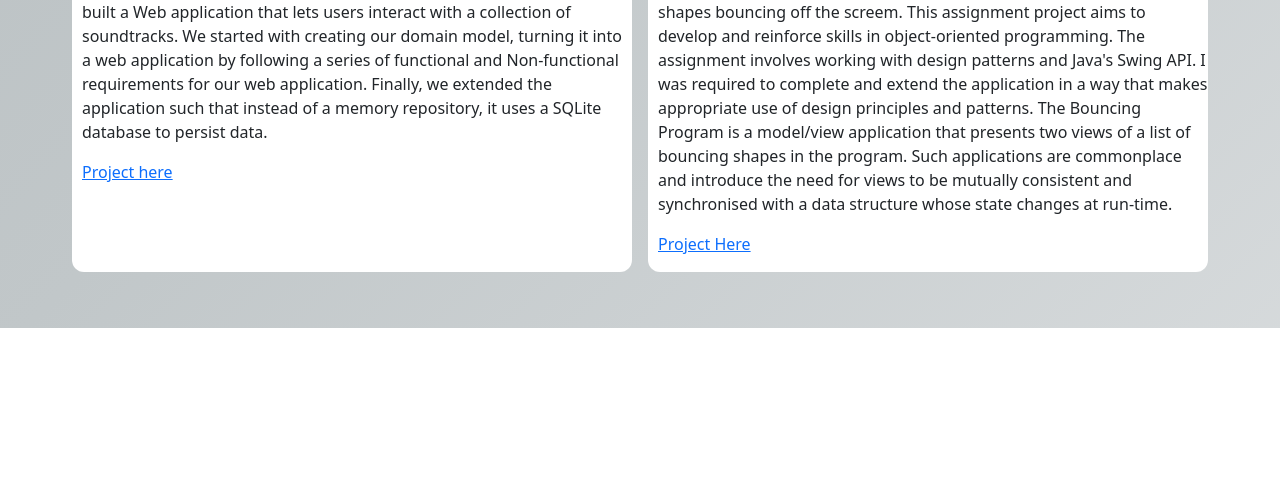
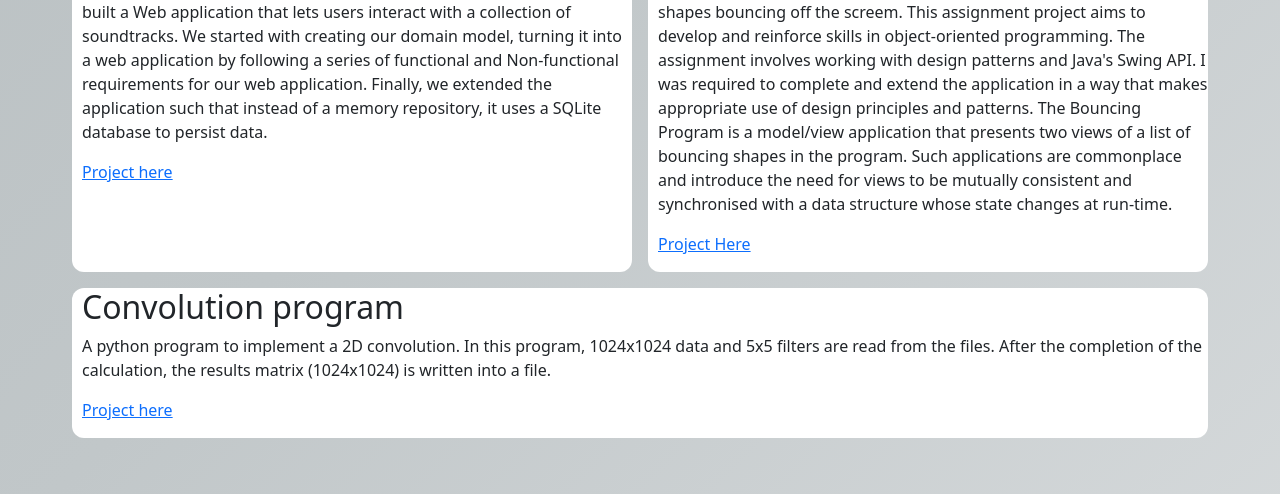
Before and after one commit to PeymonA/parm175.github.io, a plain HTML site: page index.html in a window 1280 px wide. Shown: the part 656-1150 px from the top of the page. Before the commit the page ends 984 px from the top, so only its background shows below. Drawn offline with nearby package versions, Linux system fonts and the light colour scheme.

Commit message:
Update index.html

```diff
--- a/index.html
+++ b/index.html
@@ -164,6 +164,16 @@ img {
             <p><a href="https://github.com/parm175/A_Bouncing_Program">Project Here</a></p>
         </div>
     </section>
+    <section>
+        <div>
+            <h2>Convolution program</h2>
+            <p>
+                A python program to implement a 2D convolution. In this program, 1024x1024 data and 5x5 filters are read from the files.
+                After the completion of the calculation, the results matrix (1024x1024) is written into a file. <br>
+            </p>
+            <p><a href="https://github.com/parm175/convolution_program">Project here</a></p>
+        </div>
+    </section>
 </main>
 </body>
 </html>
```
